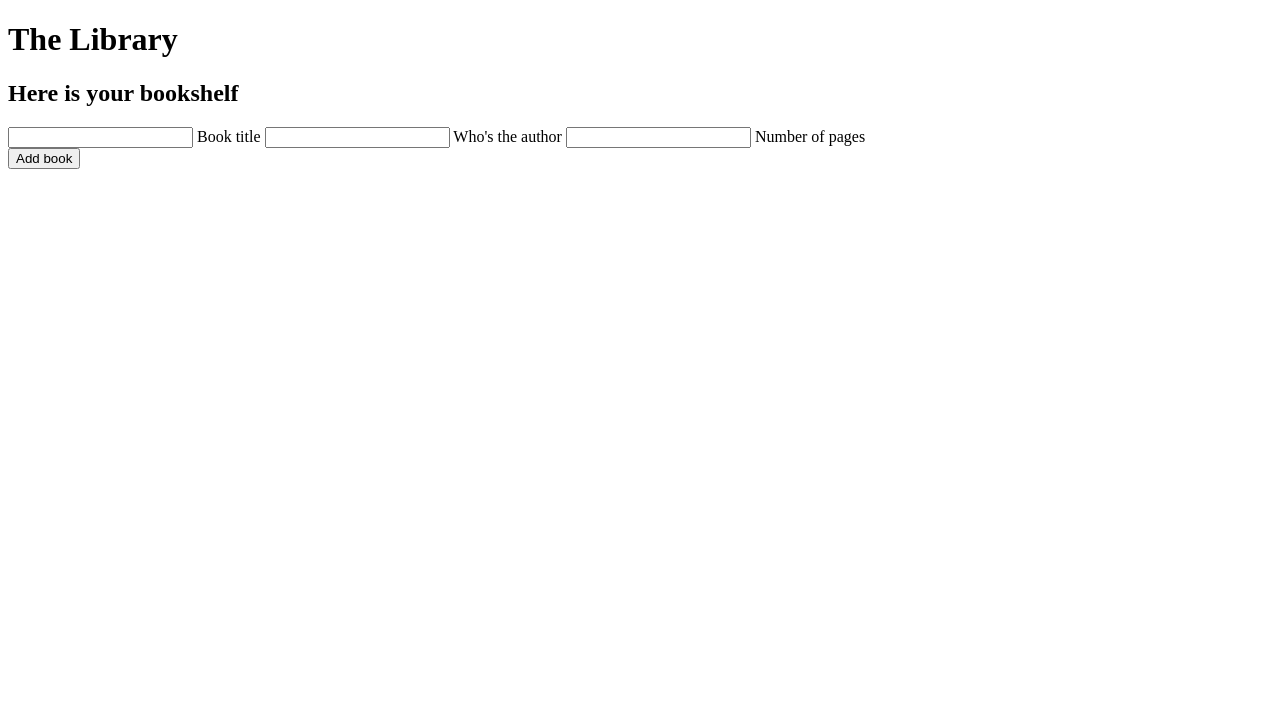
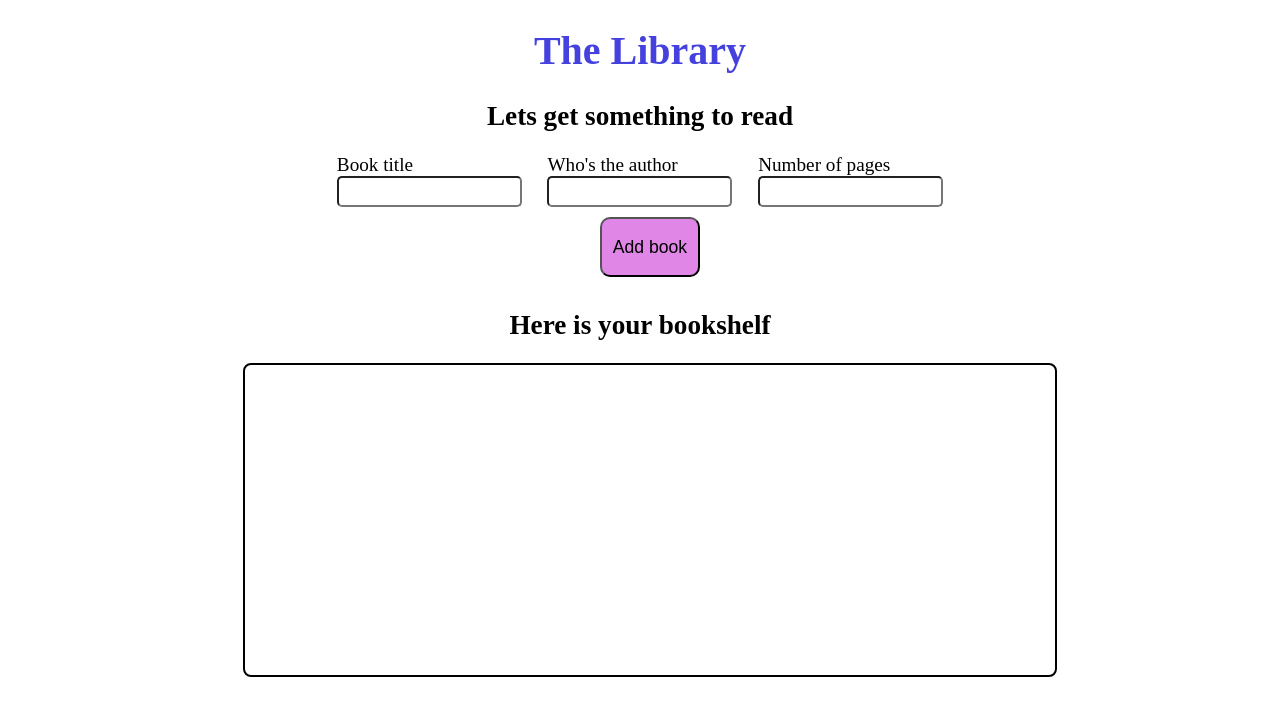
Before and after one commit to Pulkit1704/the-library, a plain HTML site: page index.html in a window 1280 px wide. Drawn offline with Linux system fonts and the light colour scheme.

Commit message:
style the page and add colors

```diff
--- a/index.css
+++ b/index.css
@@ -1,6 +1,21 @@
+
+h1{
+    text-align: center;
+    font-size: 2.5rem;
+    color:rgb(68, 65, 223);
+}
+
+h2{
+    font-size: 1.7rem;
+    text-align: center;
+}
 
 #bookshelf{
+    border: solid black 2px;
+    border-radius: 8px;
     margin: 10px;
+    min-height: 300px;
+    max-height: 500px;
     width: max-content;
     position:relative;
     top: 50%;
@@ -10,6 +25,7 @@
     grid-template-columns: repeat(4, minmax(min-content, 200px));
     padding: 5px;
     justify-content:center;
+    overflow: scroll;
 }
 
 .book{
@@ -17,11 +33,12 @@
     max-height: 300px;
     min-width: 200px;
     max-width: 400px;
-    width: max-content;
+    overflow: clip;
     padding: 2px;
     text-align: center;
     border: 1px solid black;
     border-radius: 10px;
+    background-color: rgba(65, 201, 235, 0.4)
 }
 
 .book > h1{
@@ -30,13 +47,45 @@
 
 .book > h2{
     font-size: 1.5rem;
-    color: rgb(51, 50, 50);
 }
 
 .book > button{
-    background-color: grey;
+    background-color: rgb(231, 91, 91);
     height: 50px;
     min-width: 50%;
     margin: 10px;
     border-radius: 10px;
 }
+
+#book-add{
+    width: 100px;
+    height: 60px;
+    padding: 10px;
+    margin: 10px;
+    position: relative;
+    left: 50%;
+    top: 50%;
+    transform: translate(-50%, 0);
+    border-radius: 10px;
+    font-size: 1.1rem;
+    background-color: rgb(223, 134, 231)
+}
+
+#book-form{
+    max-width: 50%;
+    position: relative;
+    left: 50%;
+    transform: translate(-50%, 0);
+    display: flex;
+    justify-content: space-around;
+}
+
+#book-form > .field > label{
+    font-size: 1.2rem;
+    display: block;
+}
+
+#book-form > .field >  input{
+    border-radius: 5px;
+    height: 25px;
+}
--- a/index.html
+++ b/index.html
@@ -8,18 +8,26 @@
 </head>
 <body>
     <h1 class="title">The Library</h1>
-    <h2 class="subheading">Here is your bookshelf</h2>
+    <h2>Lets get something to read</h2>
 
-    <form>
-        <input type="text" name="title" id="title">
-        <label for="title">Book title</label>
-        <input type="text" name="author" id="author" >
-        <label for="author">Who's the author</label>
-        <input type="number" name="num_pages" id="num-pages">
-        <label for="num-pages">Number of pages</label>
+    <form id="book-form">
+        <div class="field">
+            <label for="title">Book title</label>
+            <input type="text" name="title" id="title">
+        </div>
+        <div class="field">
+            <label for="author">Who's the author</label>
+            <input type="text" name="author" id="author" >
+        </div>
+        <div class="field">
+            <label for="num-pages">Number of pages</label>
+            <input type="number" name="num_pages" id="num-pages">
+        </div>
     </form>
 
     <button id="book-add">Add book</button>
+
+    <h2 class="subheading">Here is your bookshelf</h2>
 
     <div id="bookshelf">
 
```
